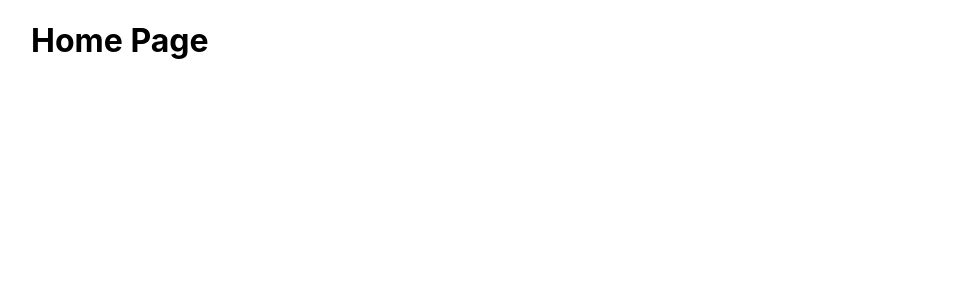
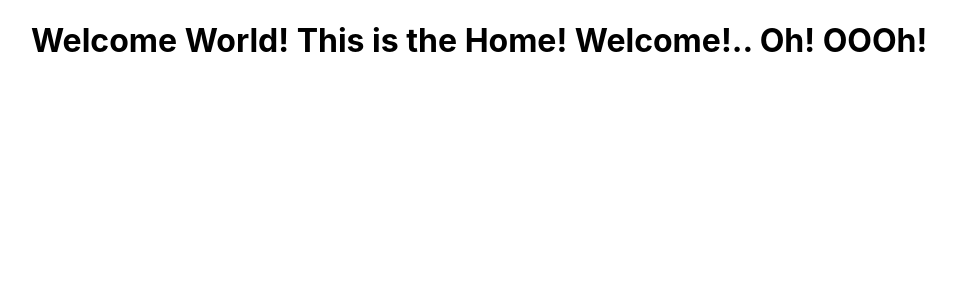
Before and after one commit to hmedasani/appnxt, a Next.js app: page / in a window 1280 px wide. Shown: the top 300 px of the page, without its empty margins (1-957 px from the left). Built offline with nearby package versions, Linux system fonts and the light colour scheme.

Commit message:
refactor: updating home message

```diff
--- a/pages/index.tsx
+++ b/pages/index.tsx
@@ -4,7 +4,7 @@ import { NextPageLayoutProps } from './page';
 const HomePage: NextPageLayoutProps = () => {
   return (
     <div className={styles.container}>
-      <h1>Home Page</h1>
+      <h1>Welcome World! This is the Home! Welcome!.. Oh! OOOh!</h1>
     </div>
   );
 };
```
